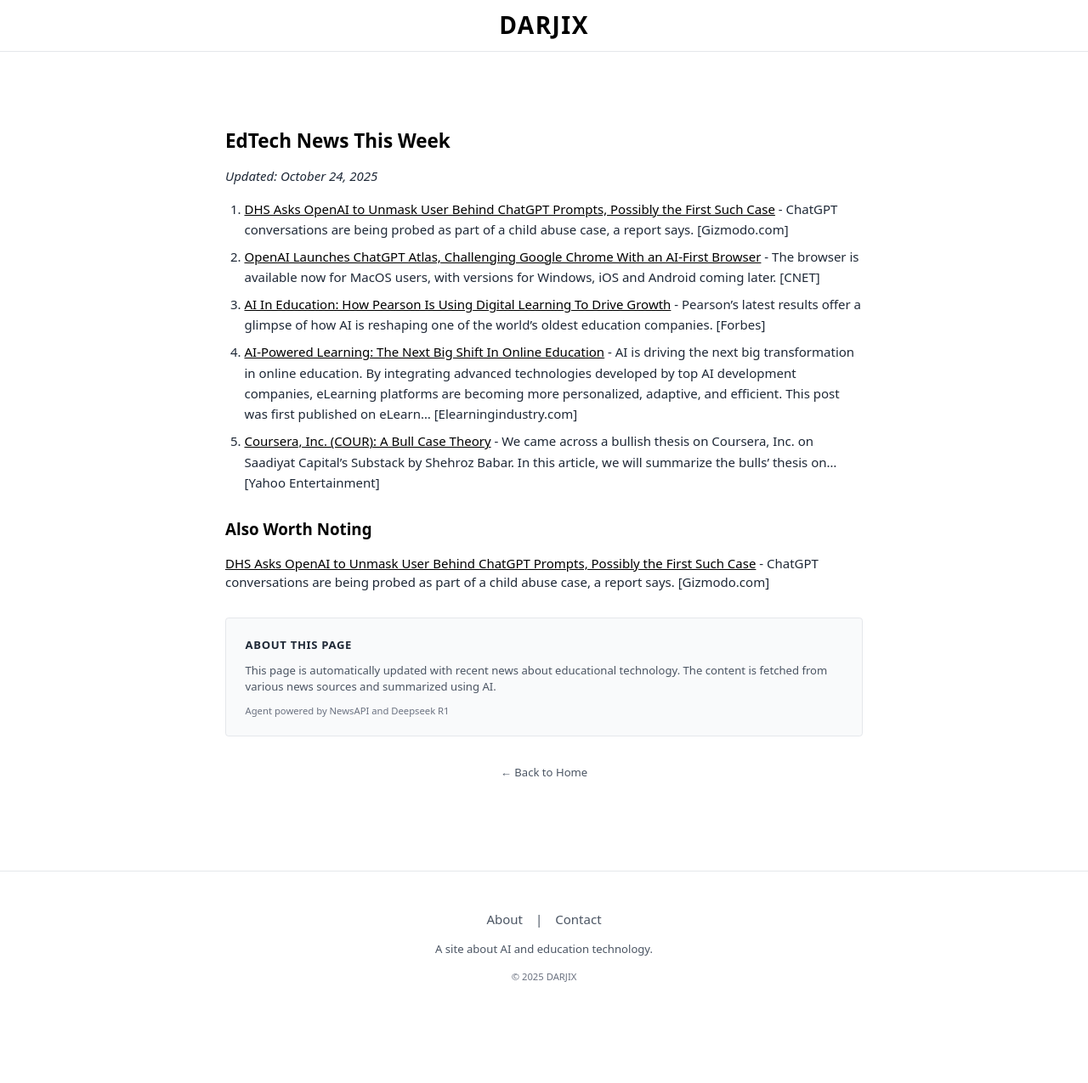
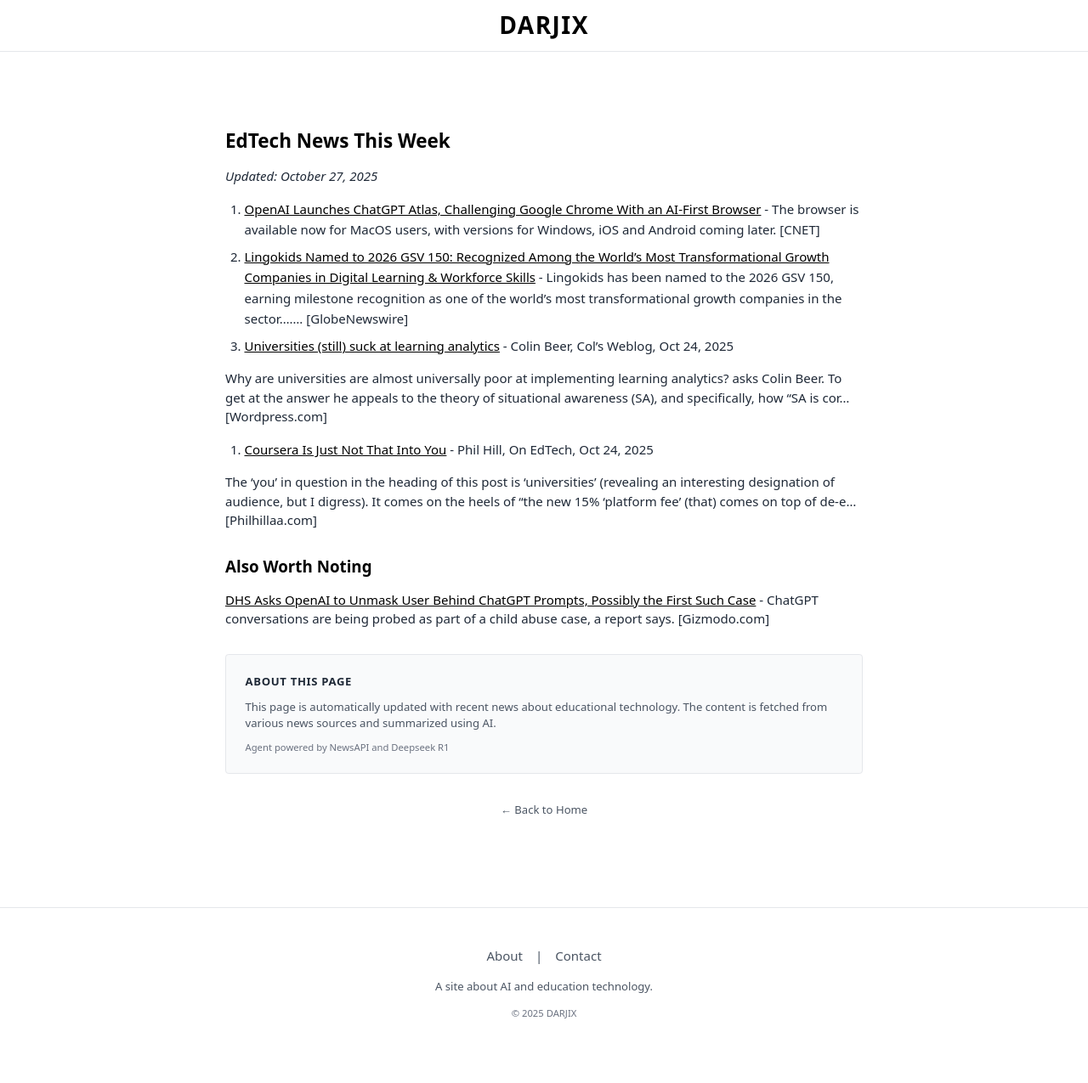
Before and after one commit to saldarji/darjix, a Jekyll site: the page built from news.html, in a window 1280 px wide. Shown: the whole page at 85% size. Built offline with Jekyll 4.4.1, drawn with Linux system fonts in a browser that asks for light colours; before the commit the page ends 1232 px from its top, so only the background shows below that.

Commit message:
🤖 Auto-update: EdTech News - October 27, 2025

```diff
--- a/_includes/edtech-news.md
+++ b/_includes/edtech-news.md
@@ -1,12 +1,24 @@
 # EdTech News This Week
-*Updated: October 24, 2025*
+*Updated: October 27, 2025*
 
-1. [DHS Asks OpenAI to Unmask User Behind ChatGPT Prompts, Possibly the First Such Case](https://gizmodo.com/dhs-asks-openai-to-unmask-user-behind-chatgpt-prompts-possibly-the-first-such-case-2000674472) - ChatGPT conversations are being probed as part of a child abuse case, a report says. [Gizmodo.com]
-2. [OpenAI Launches ChatGPT Atlas, Challenging Google Chrome With an AI-First Browser](https://www.cnet.com/tech/services-and-software/openai-launches-chatgpt-atlas-challenging-google-chrome-with-an-ai-first-browser/) - The browser is available now for MacOS users, with versions for Windows, iOS and Android coming later. [CNET]
-3. [AI In Education: How Pearson Is Using Digital Learning To Drive Growth](https://www.forbes.com/sites/robertolsen-1/2025/10/19/ai-in-education-how-pearson-is-using-digital-learning-to-drive-growth/) - Pearson’s latest results offer a glimpse of how AI is reshaping one of the world’s oldest education companies. [Forbes]
-4. [AI-Powered Learning: The Next Big Shift In Online Education](https://elearningindustry.com/ai-powered-learning-the-next-big-shift-in-online-education) - AI is driving the next big transformation in online education. By integrating advanced technologies developed by top AI development companies, eLearning platforms are becoming more personalized, adaptive, and efficient.
-This post was first published on eLearn… [Elearningindustry.com]
-5. [Coursera, Inc. (COUR): A Bull Case Theory](https://finance.yahoo.com/news/coursera-inc-cour-bull-case-000256990.html) - We came across a bullish thesis on Coursera, Inc. on Saadiyat Capital’s Substack by Shehroz Babar. In this article, we will summarize the bulls’ thesis on... [Yahoo Entertainment]
+1. [OpenAI Launches ChatGPT Atlas, Challenging Google Chrome With an AI-First Browser](https://www.cnet.com/tech/services-and-software/openai-launches-chatgpt-atlas-challenging-google-chrome-with-an-ai-first-browser/) - The browser is available now for MacOS users, with versions for Windows, iOS and Android coming later. [CNET]
+2. [Lingokids Named to 2026 GSV 150: Recognized Among the World’s Most Transformational Growth Companies in Digital Learning & Workforce Skills](https://www.globenewswire.com/news-release/2025/10/20/3169080/0/en/Lingokids-Named-to-2026-GSV-150-Recognized-Among-the-World-s-Most-Transformational-Growth-Companies-in-Digital-Learning-Workforce-Skills.html) - Lingokids has been named to the 2026 GSV 150, earning milestone recognition as one of the world’s most transformational growth companies in the sector....... [GlobeNewswire]
+3. [Universities (still) suck at learning analytics](https://beerc.wordpress.com/2025/10/22/universities-still-suck-at-learning-analytics/) - Colin Beer,
+Col's Weblog,
+Oct 24, 2025
+
+
+
+
+Why are universities are almost universally poor at implementing learning analytics? asks Colin Beer. To get at the answer he appeals to the theory of situational awareness (SA), and specifically, how "SA is cor… [Wordpress.com]
+4. [Coursera Is Just Not That Into You](https://onedtech.philhillaa.com/p/coursera-is-just-not-that-into-you) - Phil Hill,
+On EdTech,
+Oct 24, 2025
+
+
+
+
+The 'you' in question in the heading of this post is 'universities' (revealing an interesting designation of audience, but I digress). It comes on the heels of "the new 15% 'platform fee' (that) comes on top of de-e… [Philhillaa.com]
 
 ## Also Worth Noting
 
```
